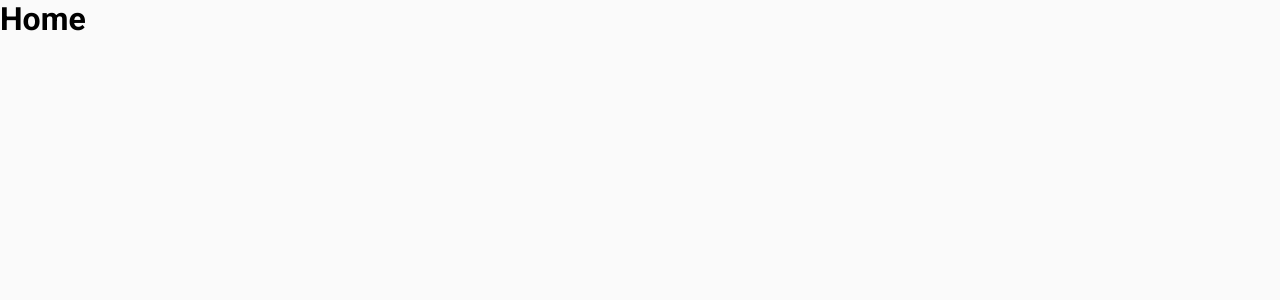
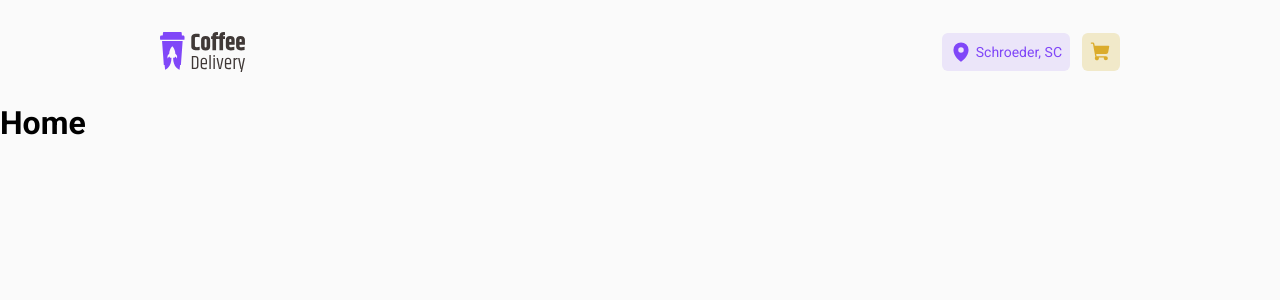
Before and after one commit to brayan-jordan/react-coffee-delivery, a React (Vite) app: page / in a window 1280 px wide. Shown: the top 300 px of the page. Built offline with nearby package versions, Linux system fonts and the light colour scheme; the HTML template or start-up script is replaced by a standard one.

Commit message:
feat: Componente Header reútilizavel entre todas páginas da aplicação

```diff
--- /dev/null
+++ b/src/components/Header/index.tsx
@@ -0,0 +1,25 @@
+import {
+  HeaderButtonsContainer,
+  HeaderCartButton,
+  HeaderContainer,
+  HeaderLocationButton,
+} from './styles'
+import coffeeDeliveryLogo from '../../assets/coffee-delivery-logo.svg'
+import { ShoppingCart, MapPin } from 'phosphor-react'
+
+export function Header() {
+  return (
+    <HeaderContainer>
+      <img src={coffeeDeliveryLogo} alt="" />
+      <HeaderButtonsContainer>
+        <HeaderLocationButton>
+          <MapPin weight="fill" size={22} />
+          <span>Schroeder, SC</span>
+        </HeaderLocationButton>
+        <HeaderCartButton>
+          <ShoppingCart weight="fill" size={22} />
+        </HeaderCartButton>
+      </HeaderButtonsContainer>
+    </HeaderContainer>
+  )
+}
--- /dev/null
+++ b/src/components/Header/styles.ts
@@ -0,0 +1,36 @@
+import { styled } from 'styled-components'
+
+export const HeaderContainer = styled.header`
+  display: flex;
+  justify-content: space-between;
+  align-items: center;
+  padding: 2rem 10rem;
+`
+
+export const HeaderButtonsContainer = styled.div`
+  display: flex;
+  gap: 0.75rem;
+`
+
+const BaseHeaderButton = styled.button`
+  border: none;
+  padding: 0.5rem;
+  display: flex;
+  gap: 0.25rem;
+  border-radius: 6px;
+  align-items: center;
+  justify-content: center;
+  cursor: pointer;
+`
+
+export const HeaderLocationButton = styled(BaseHeaderButton)`
+  background-color: ${(props) => props.theme['purple-300']};
+  color: ${(props) => props.theme['purple-500']};
+  font-size: 0.875rem;
+  line-height: 130%;
+`
+
+export const HeaderCartButton = styled(BaseHeaderButton)`
+  background-color: ${(props) => props.theme['yellow-300']};
+  color: ${(props) => props.theme['yellow-500']};
+`
--- a/src/layouts/DefaultLayout/index.tsx
+++ b/src/layouts/DefaultLayout/index.tsx
@@ -1,9 +1,11 @@
 import { Outlet } from 'react-router-dom'
 import { LayoutContainer } from './styles'
+import { Header } from '../../components/Header'
 
 export function DefaultLayout() {
   return (
     <LayoutContainer>
+      <Header />
       <Outlet />
     </LayoutContainer>
   )
```
Also changed, not shown: src/@types/styled.d.ts (added, +8 -0 lines).
